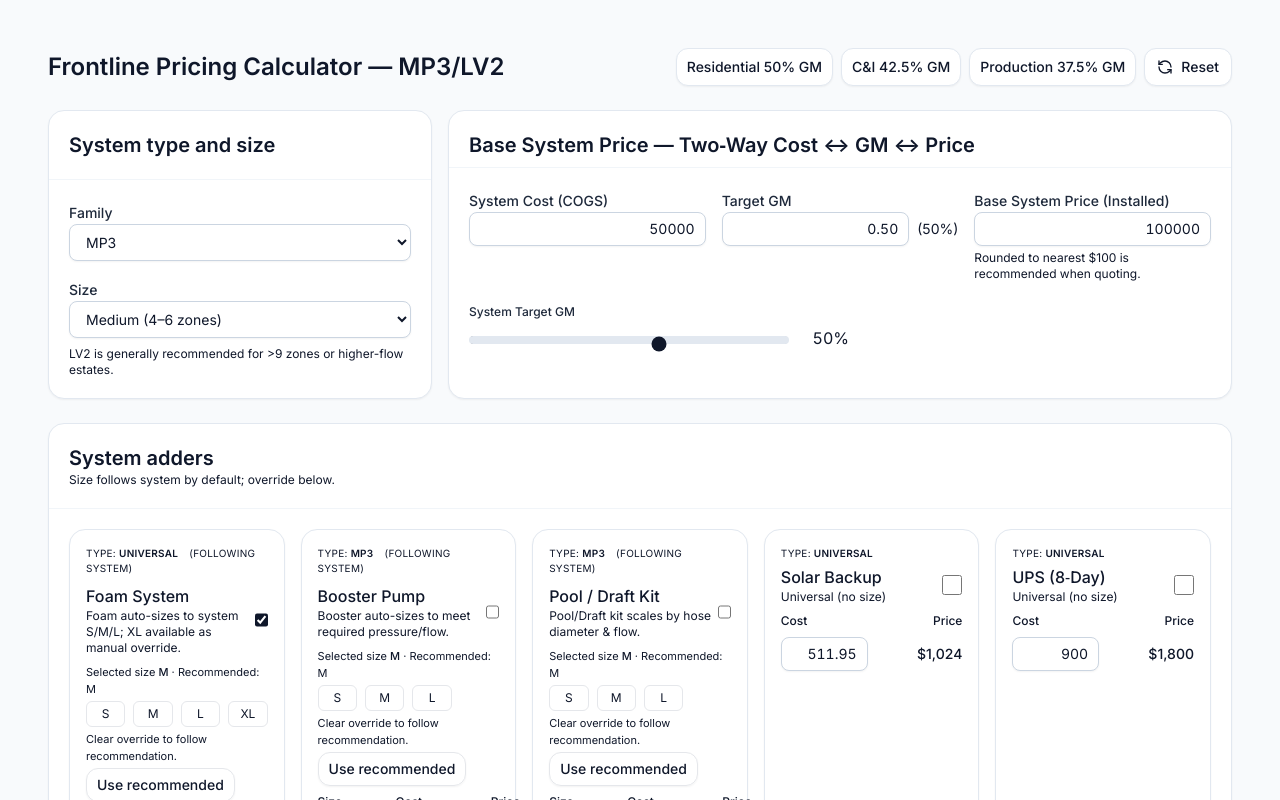
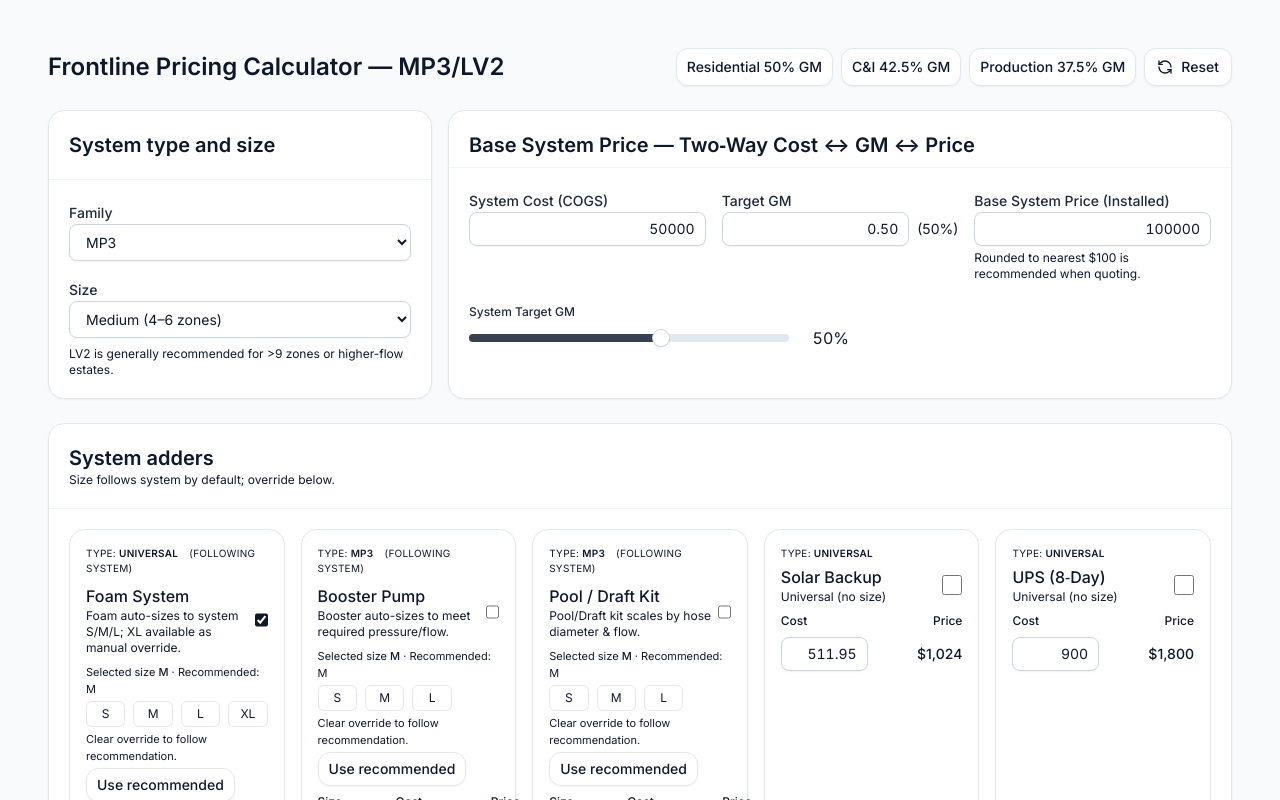
Before and after one commit to cappadonna06/Frontline-pricing-demo, a React (Vite) app: page / in a window 1280 px wide. Shown: the top 800 px of the page. Built offline with nearby package versions, Linux system fonts and the light colour scheme.

Commit message:
Update slider.tsx

```diff
--- a/src/components/ui/slider.tsx
+++ b/src/components/ui/slider.tsx
@@ -1,13 +1,101 @@
 import * as React from "react";
-type Props = { value: number[]; min?: number; max?: number; step?: number; onValueChange: (v:number[])=>void };
-export function Slider({ value, min=0, max=100, step=1, onValueChange }: Props) {
-  const v = value[0] ?? 0;
+
+type SliderProps = {
+  value: number[];              // [current]
+  min?: number;                 // default 0
+  max?: number;                 // default 100
+  step?: number;                // default 1
+  onValueChange: (v: number[]) => void;
+  className?: string;
+};
+
+export function Slider({
+  value,
+  onValueChange,
+  min = 0,
+  max = 100,
+  step = 1,
+  className = "",
+}: SliderProps) {
+  const trackRef = React.useRef<HTMLDivElement | null>(null);
+  const v = clamp(value?.[0] ?? min, min, max);
+  const pct = ((v - min) / (max - min)) * 100;
+
+  const setFromClientX = (clientX: number) => {
+    const rect = trackRef.current?.getBoundingClientRect();
+    if (!rect) return;
+    const x = clamp(clientX - rect.left, 0, rect.width);
+    const ratio = x / rect.width;
+    const raw = min + ratio * (max - min);
+    const snapped = Math.round(raw / step) * step;
+    onValueChange([clamp(snapped, min, max)]);
+  };
+
+  const onPointerDown: React.PointerEventHandler<HTMLDivElement> = (e) => {
+    (e.currentTarget as HTMLElement).setPointerCapture(e.pointerId);
+    setFromClientX(e.clientX);
+  };
+  const onPointerMove: React.PointerEventHandler<HTMLDivElement> = (e) => {
+    if ((e.currentTarget as HTMLElement).hasPointerCapture(e.pointerId)) {
+      setFromClientX(e.clientX);
+    }
+  };
+
+  // Keyboard support on the thumb
+  const onKeyDown: React.KeyboardEventHandler<HTMLButtonElement> = (e) => {
+    if (e.key === "ArrowLeft" || e.key === "ArrowDown") {
+      e.preventDefault();
+      onValueChange([clamp(v - step, min, max)]);
+    } else if (e.key === "ArrowRight" || e.key === "ArrowUp") {
+      e.preventDefault();
+      onValueChange([clamp(v + step, min, max)]);
+    } else if (e.key === "Home") {
+      e.preventDefault();
+      onValueChange([min]);
+    } else if (e.key === "End") {
+      e.preventDefault();
+      onValueChange([max]);
+    } else if (e.key === "PageUp") {
+      e.preventDefault();
+      onValueChange([clamp(v + step * 10, min, max)]);
+    } else if (e.key === "PageDown") {
+      e.preventDefault();
+      onValueChange([clamp(v - step * 10, min, max)]);
+    }
+  };
+
   return (
-    <input
-      type="range"
-      className="w-full accent-slate-900 [&::-webkit-slider-runnable-track]:h-2 [&::-webkit-slider-runnable-track]:rounded-full [&::-webkit-slider-runnable-track]:bg-slate-200"
-      min={min} max={max} step={step} value={v}
-      onChange={(e)=>onValueChange([Number(e.target.value)])}
-    />
+    <div
+      ref={trackRef}
+      className={`relative h-2 w-full rounded-full bg-slate-200 ${className}`}
+      onPointerDown={onPointerDown}
+      onPointerMove={onPointerMove}
+    >
+      {/* Filled track */}
+      <div
+        className="absolute left-0 top-0 h-full rounded-full bg-slate-900/80"
+        style={{ width: `${pct}%` }}
+      />
+
+      {/* Thumb */}
+      <button
+        type="button"
+        role="slider"
+        aria-valuemin={min}
+        aria-valuemax={max}
+        aria-valuenow={v}
+        aria-valuetext={`${Math.round(pct)}%`}
+        onKeyDown={onKeyDown}
+        className="absolute top-1/2 -translate-y-1/2 -translate-x-1/2
+                   h-4 w-4 rounded-full bg-white shadow ring-1 ring-slate-300
+                   hover:scale-[1.04] focus:outline-none focus:ring-2
+                   focus:ring-slate-900/20 transition"
+        style={{ left: `${pct}%` }}
+      />
+    </div>
   );
 }
+
+function clamp(n: number, min: number, max: number) {
+  return Math.min(max, Math.max(min, n));
+}
```
